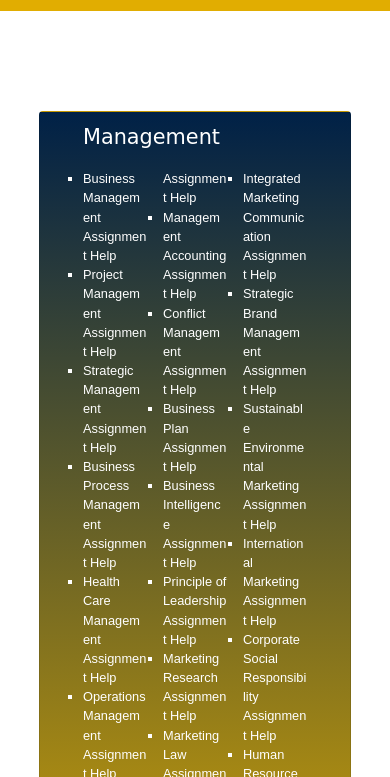
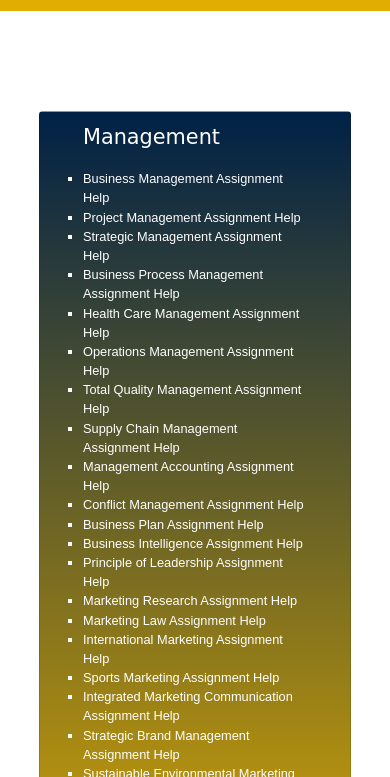
Before and after one commit to ArpitGupta23/Assignment-Soul, a plain HTML site: page Views/Subjects.html in a window 390 px wide. Shown: the part 67-844 px from the top of the page. Drawn offline with nearby package versions, Linux system fonts and the light colour scheme.

Commit message:
Update Subjects.css

```diff
--- a/Style/Subjects.css
+++ b/Style/Subjects.css
@@ -44,3 +44,7 @@
     .sub-courses > p {
         font-size: 1.3rem;
     }
+        .ul-course-subjects {
+        -webkit-column-count: 1;
+    }
+}
```
